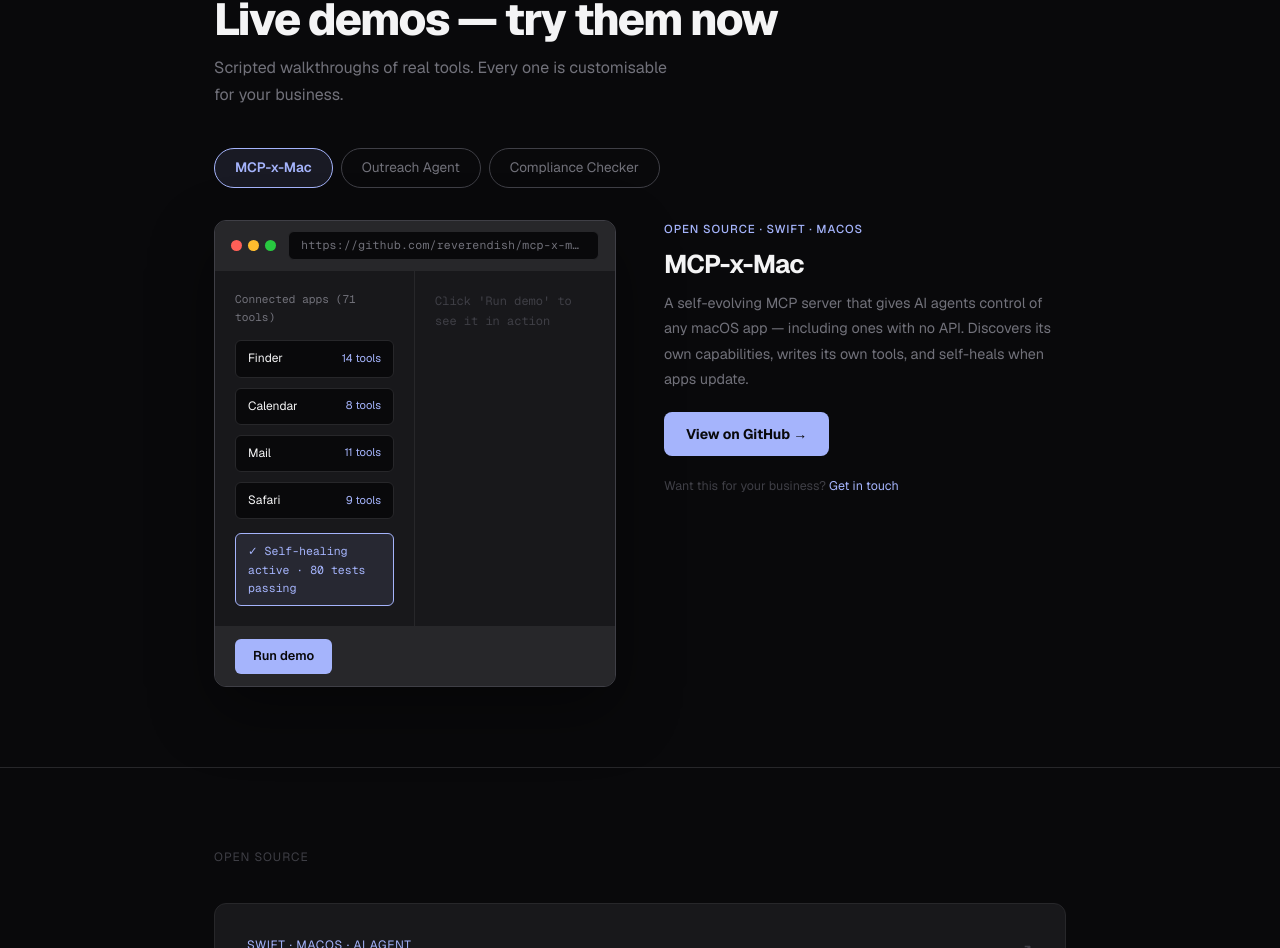
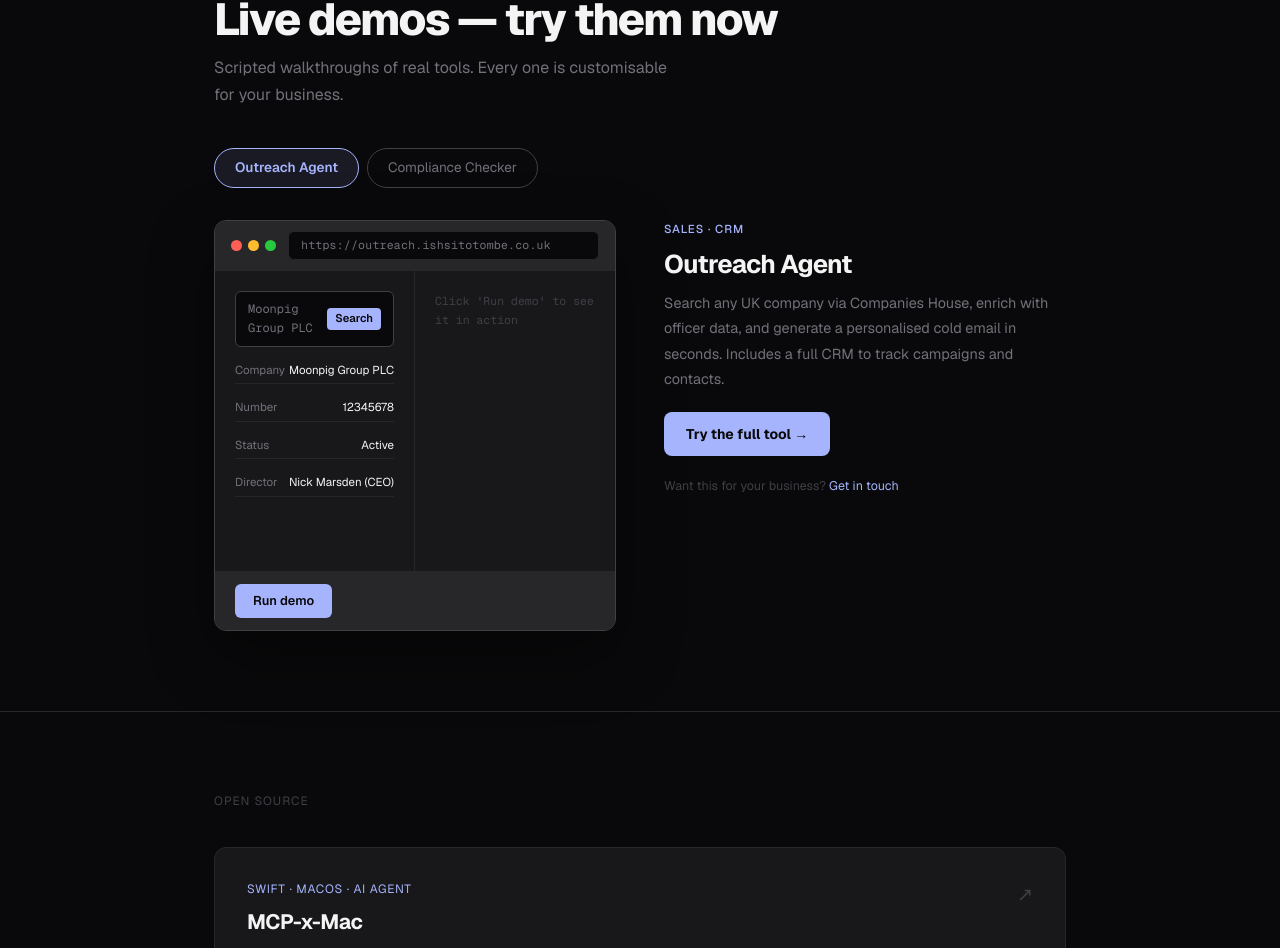
Before and after one commit to reverendish/ish-portfolio, a Next.js app: page / in a window 1280 px wide. Shown: the part 966-1914 px from the top of the page. Built offline with nearby package versions, Linux system fonts and the light colour scheme.

Commit message:
fix: remove mcp demo tab, fix outreach text overflow, apply Geist className to body for Netlify

```diff
--- a/app/layout.tsx
+++ b/app/layout.tsx
@@ -17,7 +17,7 @@
 export default function RootLayout({ children }: { children: React.ReactNode }) {
   return (
     <html lang="en" className={`${GeistSans.variable} ${GeistMono.variable}`}>
-      <body>{children}</body>
+      <body className={GeistSans.className}>{children}</body>
     </html>
   );
 }
--- a/app/page.tsx
+++ b/app/page.tsx
@@ -164,7 +164,6 @@
 };
 
 const TOOLS = [
-  { key: 'mcp',        href: 'https://github.com/reverendish/mcp-x-mac-seed' },
   { key: 'outreach',   href: 'https://outreach.ishsitotombe.co.uk' },
   { key: 'compliance', href: 'https://compliance.ishsitotombe.co.uk' },
 ];
@@ -233,10 +232,12 @@
     <div style={{
       padding: '20px',
       fontFamily: 'var(--font-geist-mono)',
-      fontSize: '0.75rem',
+      fontSize: '0.72rem',
       lineHeight: 1.7,
       minHeight: '220px',
       color: 'var(--muted)',
+      minWidth: 0,
+      overflow: 'hidden',
     }}>
       {!started && (
         <span style={{ color: 'var(--faint)' }}>Click 'Run demo' to see it in action</span>
@@ -248,6 +249,8 @@
             color: line.accent ? color : line.dim ? 'var(--faint)' : 'var(--muted)',
             animation: 'slideUp 0.2s ease forwards',
             minHeight: '1.2em',
+            overflowWrap: 'break-word',
+            wordBreak: 'break-word',
           }}
         >
           {line.text || ' '}
@@ -396,7 +399,7 @@
   const typed = useTyping(['lead follow-ups.', 'late payment chasing.', 'customer onboarding.']);
   const [email, setEmail] = useState('');
   const [heroSubmitted, setHeroSubmitted] = useState(false);
-  const [activeDemo, setActiveDemo] = useState('mcp');
+  const [activeDemo, setActiveDemo] = useState('outreach');
   const [demoRunning, setDemoRunning] = useState(false);
   const [demoStarted, setDemoStarted] = useState(false);
 
@@ -519,8 +522,7 @@
             <BrowserFrame url={DEMOS[activeDemo].href}>
               <div style={{ display: 'grid', gridTemplateColumns: '1fr 1fr', minHeight: '300px' }}>
                 {/* UI mockup */}
-                <div style={{ borderRight: '1px solid var(--border)' }}>
-                  {activeDemo === 'mcp'        && <McpUIMockup />}
+                <div style={{ borderRight: '1px solid var(--border)', minWidth: 0, overflow: 'hidden' }}>
                   {activeDemo === 'outreach'   && <OutreachUIMockup />}
                   {activeDemo === 'compliance' && <ComplianceUIMockup />}
                 </div>
@@ -573,8 +575,6 @@
               </div>
               <a
                 href={DEMOS[activeDemo].href}
-                target={activeDemo === 'mcp' ? '_blank' : undefined}
-                rel={activeDemo === 'mcp' ? 'noopener' : undefined}
                 style={{
                   display: 'inline-flex',
                   alignItems: 'center',
@@ -592,7 +592,7 @@
                 onMouseEnter={e => (e.currentTarget.style.opacity = '0.88')}
                 onMouseLeave={e => (e.currentTarget.style.opacity = '1')}
               >
-                {activeDemo === 'mcp' ? 'View on GitHub →' : 'Try the full tool →'}
+                Try the full tool →
               </a>
               <p style={{ fontSize: '0.78rem', color: 'var(--faint)' }}>
                 Want this for your business?{' '}
```
